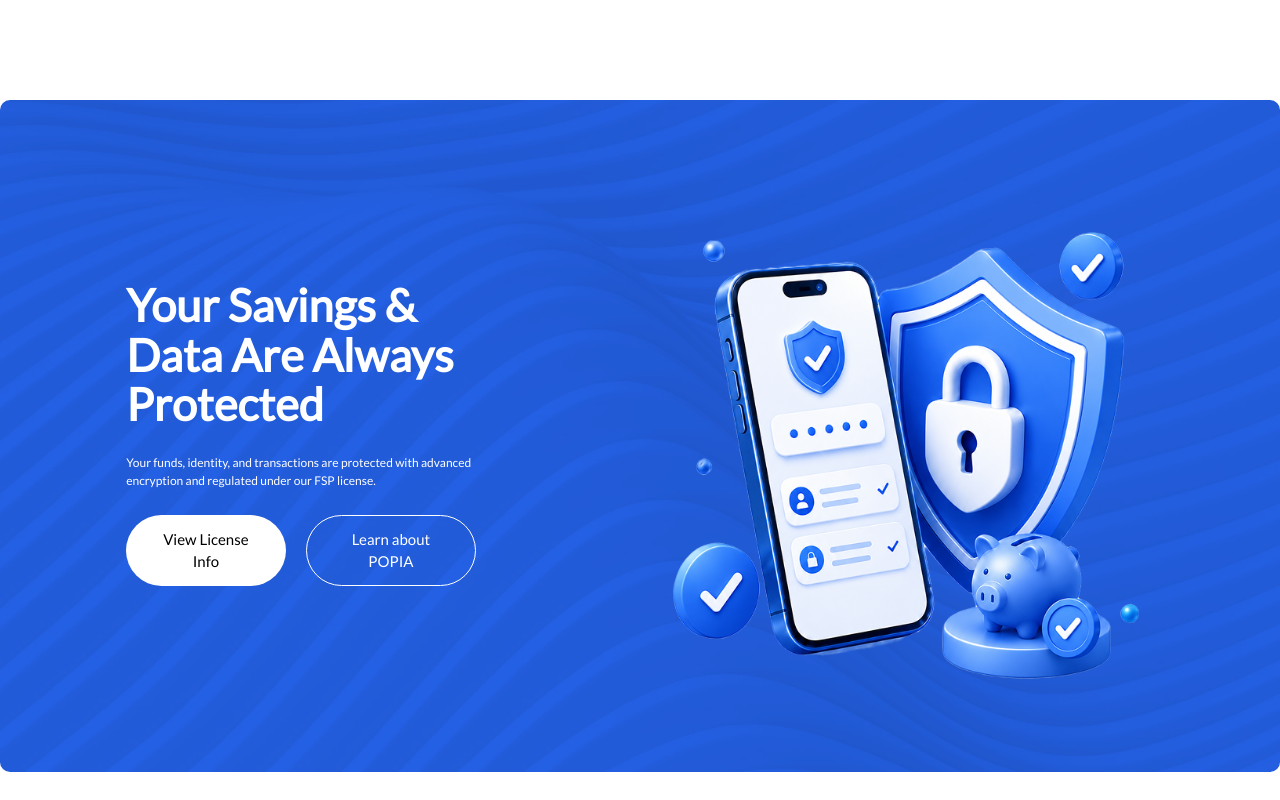
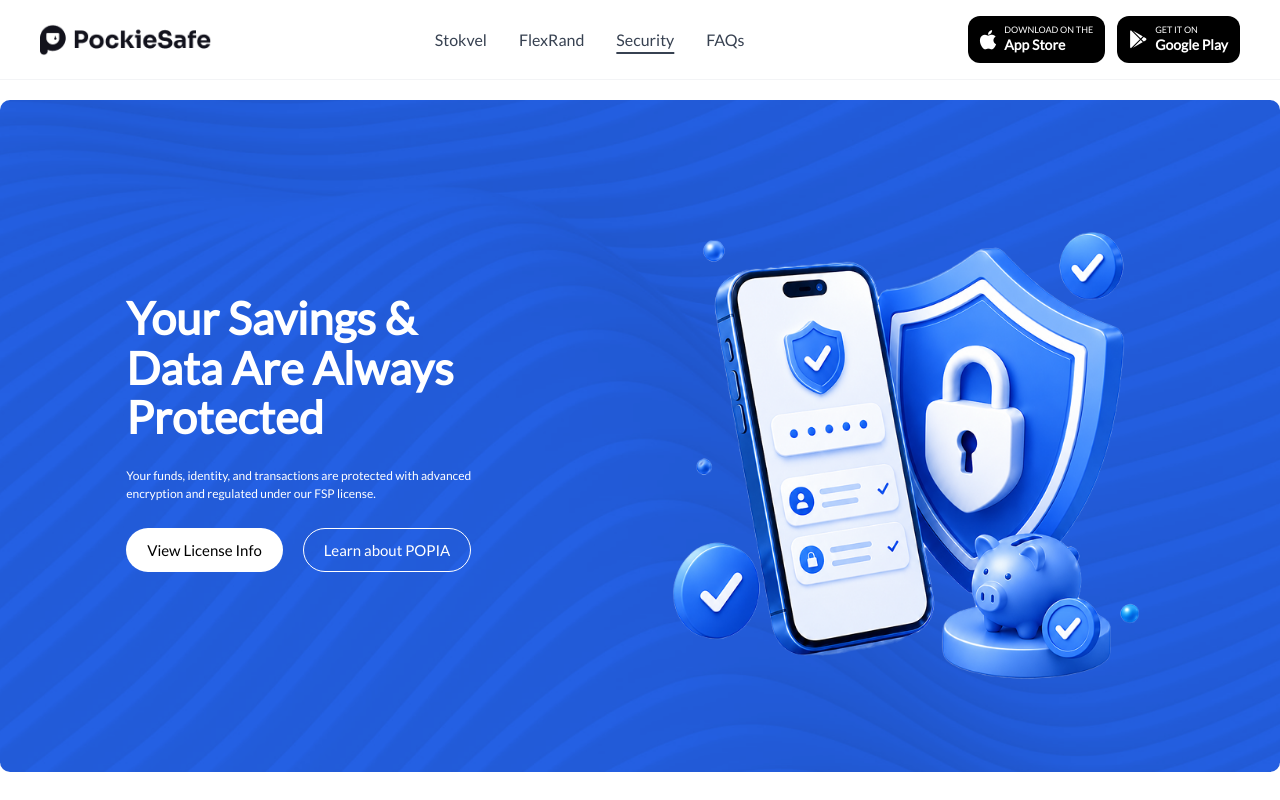
Before and after one commit to Mumen345/unfinished-pockiesafe, a Vue app: page /security in a window 1280 px wide. Shown: the top 800 px of the page. Built offline with nearby package versions, Linux system fonts and the light colour scheme.

Commit message:
My local changes

```diff
--- a/src/components/Navbar/NavIndex.vue
+++ b/src/components/Navbar/NavIndex.vue
@@ -127,7 +127,7 @@
           </router-link>
 
           <router-link
-            to="/"
+            to="/security"
             class="font-medium text-gray-700"
             active-class="underline decoration-2 underline-offset-[6px]"
             @click="mobileMenu = false"
--- a/src/components/SECURITY/Hero/HeroIndex.vue
+++ b/src/components/SECURITY/Hero/HeroIndex.vue
@@ -84,7 +84,10 @@ import bgFrame from '@/assets/bg-frame-4.png'
 .btn {
   width: 100%;
   border-radius: 120px;
-  padding: 12px 24px;
+  padding-top: 10px;
+  padding-bottom: 10px;
+  padding-left: 20px;
+  padding-right: 20px;
   font-size: 15px;
   font-weight: 500;
   cursor: pointer;
@@ -159,7 +162,7 @@ import bgFrame from '@/assets/bg-frame-4.png'
   font-size: 40px;
   font-weight: bold;
   line-height: 1;
-  color: #4ade80; /* Nice bright green */
+  color: #4ade80;
 }
 
 .number-label {
--- a/src/views/SecurityView.vue
+++ b/src/views/SecurityView.vue
@@ -1,9 +1,11 @@
 <template>
+    <NavIndex />
     <HeroIndex />
     <CardIndex />
 </template>
 
 <script setup>
+    import NavIndex from '@/components/Navbar/NavIndex.vue'
     import HeroIndex from '@/components/SECURITY/Hero/HeroIndex.vue'
     import CardIndex from '@/components/SECURITY/Cards/CardIndex.vue'
 </script>
```
Also changed, not shown: 1 other file (tests, documents, lock files or other folders).
